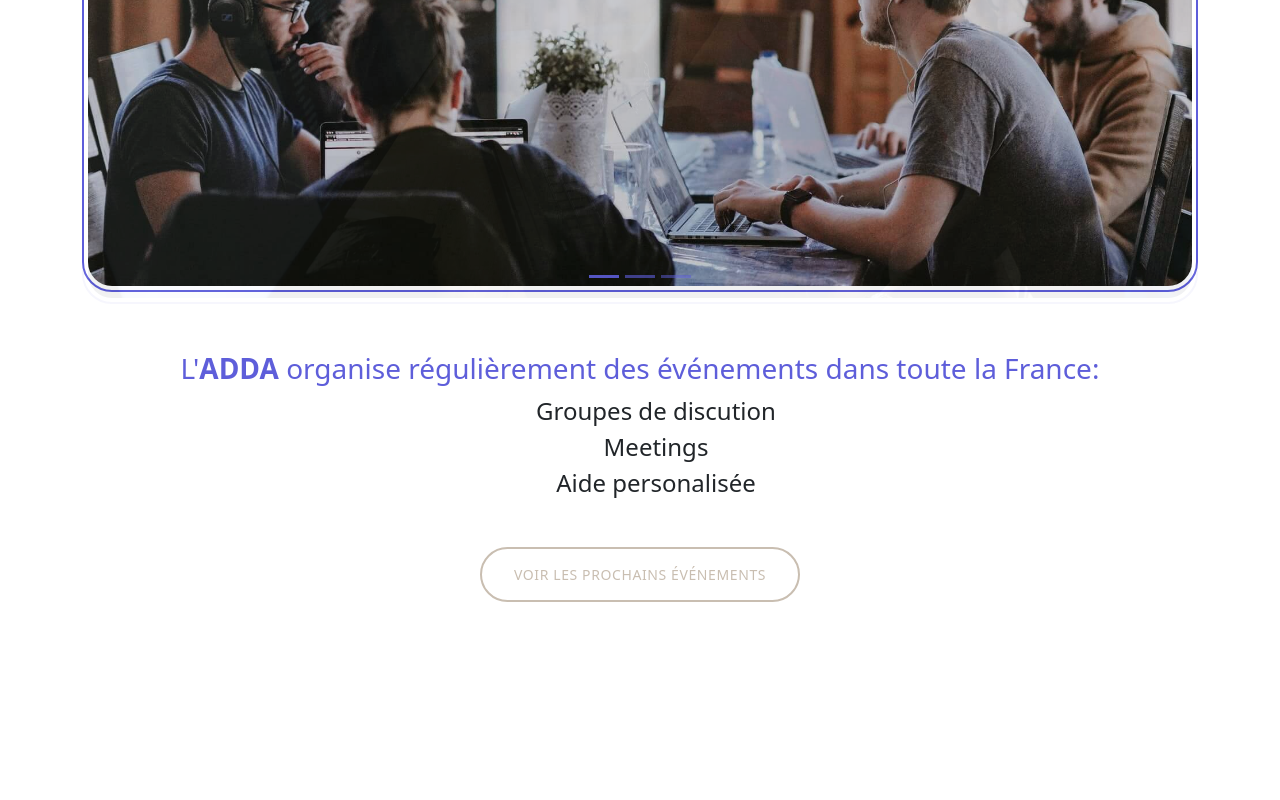
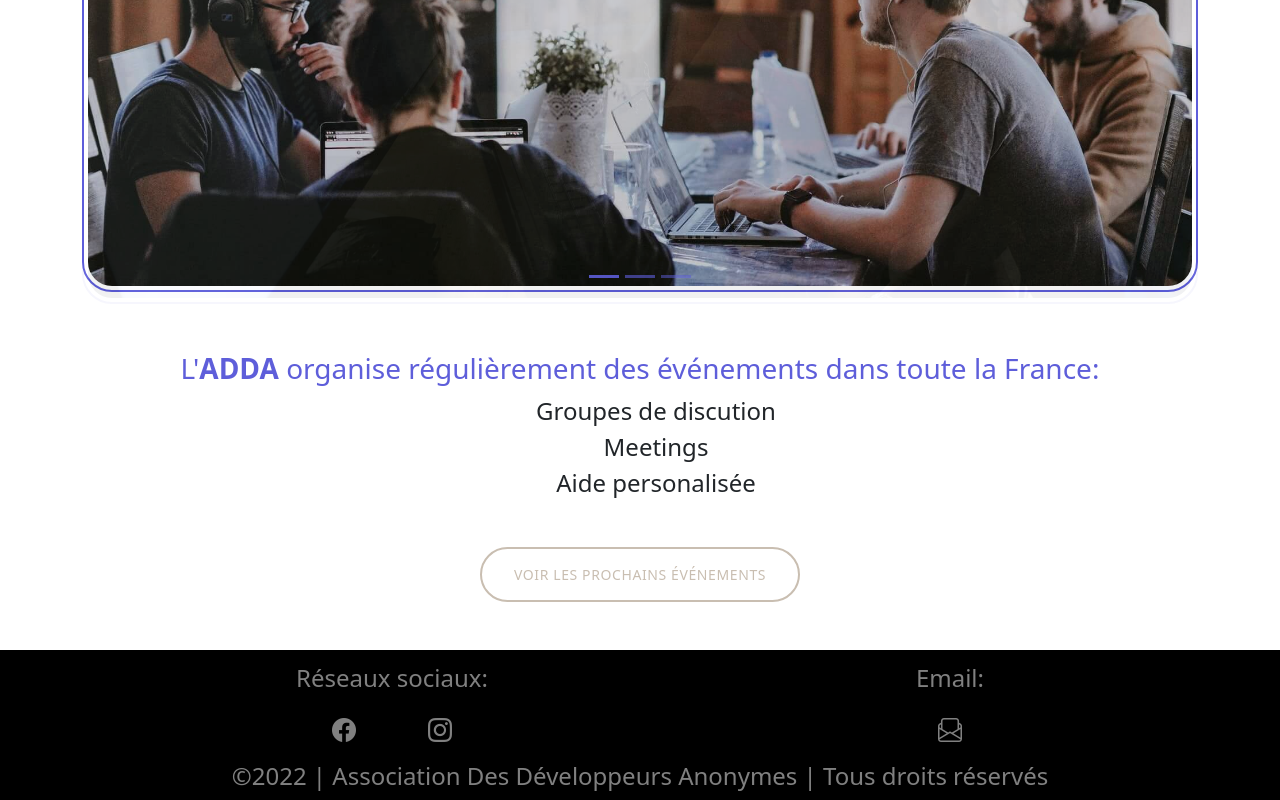
Before and after one commit to Cedric72-web/assoc_Adda, a plain HTML site: page index.html in a window 1280 px wide. Shown: the part 2720-3520 px from the top of the page. Before the commit the page ends 3370 px from the top, so only its background shows below. Drawn offline with nearby package versions, Linux system fonts and the light colour scheme; a web font is replaced by a local one.

Commit message:
Add footer

```diff
--- a/index.html
+++ b/index.html
@@ -218,6 +218,33 @@
   </main>
   <!-- End Main -->
 
+  <!-- Start Footer -->
+  <footer class="">
+    <div class="container d-flex justify-content-around">
+      <div class="social">
+          <p>Réseaux sociaux:</p>
+          <div class="icons d-flex justify-content-around align-items-center">
+            <a href="">
+              <i class="bi bi-facebook"></i>
+            </a>
+            <a href="">
+              <i class="bi bi-instagram"></i>
+            </a>
+          </div>
+      </div>
+      <div class="mail">
+        <p>Email:</p>
+        <div class="icons d-flex justify-content-around align-items-center">
+          <a href="#">
+            <i class="bi bi-envelope-paper"></i>
+          </a>
+        </div>
+      </div>
+    </div>
+    <p class="footer">&copy2022 | Association Des Développeurs Anonymes | Tous droits réservés</p>
+  </footer>
+  <!-- End Footer -->
+
   <!-- Start Imports -->
   <!-- Import Js Bootstrap 5.1 -->
   <script src="https://cdn.jsdelivr.net/npm/bootstrap@5.1.3/dist/js/bootstrap.bundle.min.js" integrity="sha384-ka7Sk0Gln4gmtz2MlQnikT1wXgYsOg+OMhuP+IlRH9sENBO0LRn5q+8nbTov4+1p" crossorigin="anonymous"></script>
--- a/style.css
+++ b/style.css
@@ -106,6 +106,7 @@ font-size: 25px;
   min-height: 100vh;
   background-color: var(--bg-color);
   color: var(--primary-color);
+  width: 100vw;
 }
 
 .img-thumbnail{
@@ -149,11 +150,51 @@ font-size: 25px;
   font-size: 1.5em;
 }
 
+/* ------------------------------------- FOOTER --------------------------------------- */
+
+footer
+{
+    height: 100px;
+    background-color: black;
+    color: gray;
+    width: 100vw;
+    text-align: center;
+    bottom: 0;
+}
+
+footer.social p, footer.mail p
+{
+  font-size: 1.2em;
+}
+
+footer .icons a
+{
+  color: gray;
+  font-size: 1.5em;
+}
+
+footer p{
+  font-size: 0.7em;
+  padding-top: 10px;
+}
 
   /*------------------------------------ RESPONSIVE -------------------------------------*/
 
-  @media screen and (min-width: 900px) {
-    .sm-reverse {
+  @media screen and (min-width: 700px)
+  {
+    footer
+    {
+      height: 150px;
+    }
+    footer p{
+      font-size: 1.5em;
+    }
+  }
+
+  @media screen and (min-width: 900px)
+  {
+    .sm-reverse
+    {
         flex-direction: row-reverse;
     }
-}
+  }
```
